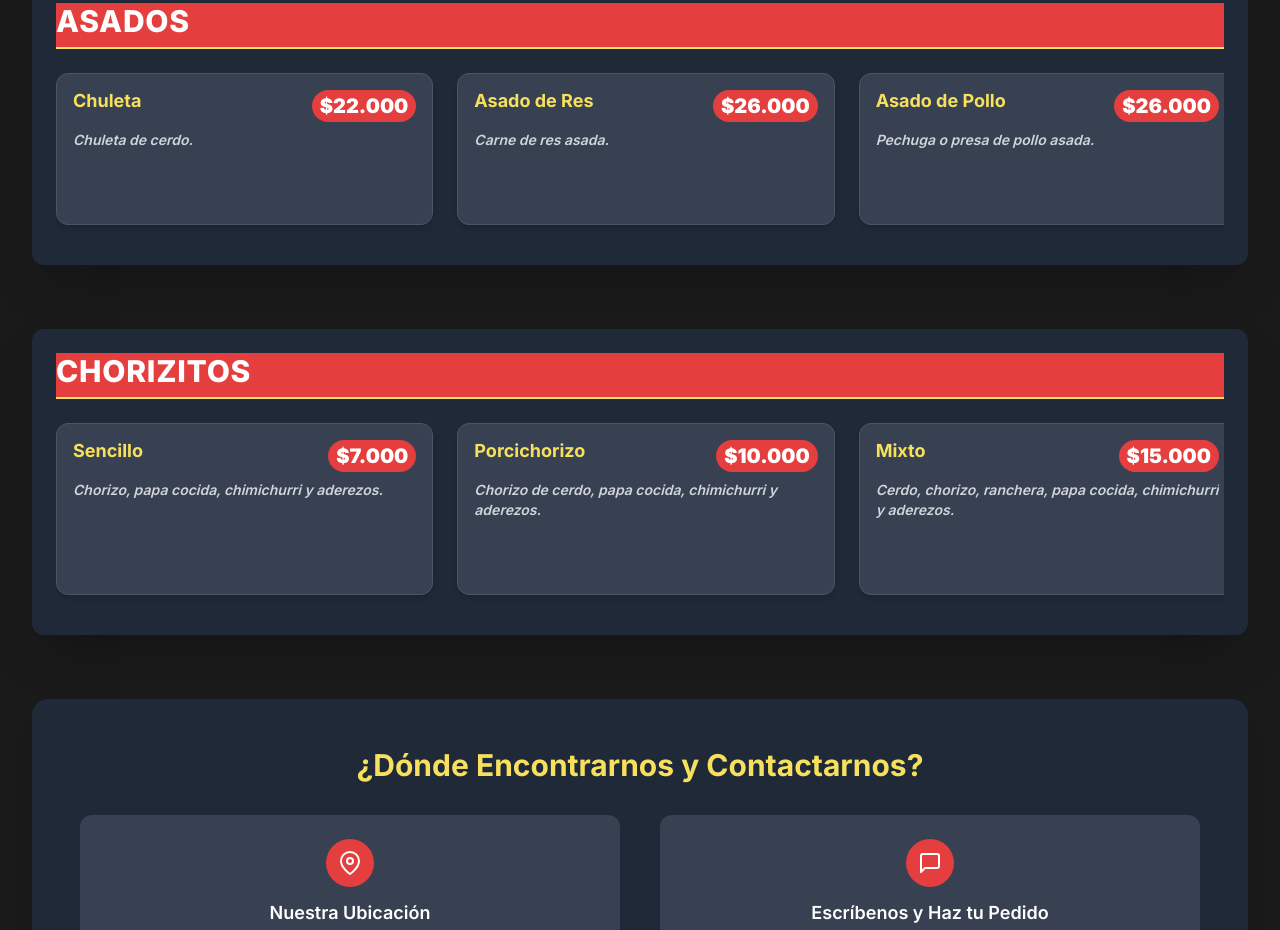
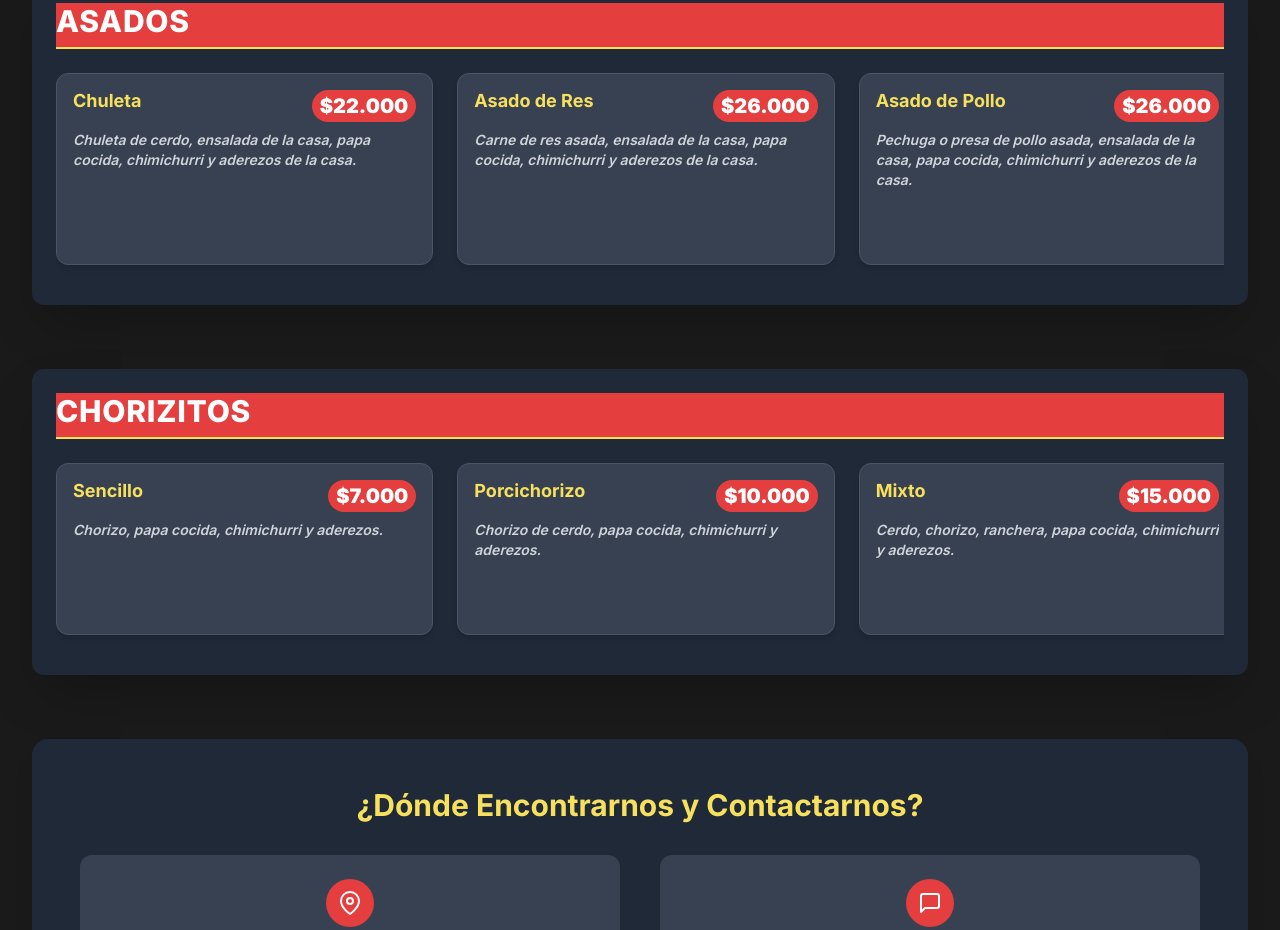
Before and after one commit to WebDeployHub/comidas-r-pidas-foodies, a plain HTML site: page index.html in a window 1280 px wide. Shown: the part 2695-3625 px from the top of the page. Drawn offline with nearby package versions, Linux system fonts and the light colour scheme.

Commit message:
se actualiza

```diff
--- a/index.html
+++ b/index.html
@@ -234,10 +234,10 @@
     { category: "Picadas", name: "Mixta", basePrice: 30 * priceMultiplier, gratinadoPrice: null, description: "Pollo, cerdo, chorizo de cerdo, ranchera, papa cocida, chimichurri, salsa tártara y salsa de pimentón." },
 
     // ⭐ ASADOS
-    { category: "Asados", name: "Chuleta", basePrice: 22 * priceMultiplier, gratinadoPrice: null, description: "Chuleta de cerdo." },
-    { category: "Asados", name: "Asado de Res", basePrice: 26 * priceMultiplier, gratinadoPrice: null, description: "Carne de res asada." },
-    { category: "Asados", name: "Asado de Pollo", basePrice: 26 * priceMultiplier, gratinadoPrice: null, description: "Pechuga o presa de pollo asada." },
-    { category: "Asados", name: "Asado de Cerdo", basePrice: 26 * priceMultiplier, gratinadoPrice: null, description: "Cerdo asado." },
+    { category: "Asados", name: "Chuleta", basePrice: 22 * priceMultiplier, gratinadoPrice: null, description: "Chuleta de cerdo, ensalada de la casa, papa cocida, chimichurri y aderezos de la casa." },
+    { category: "Asados", name: "Asado de Res", basePrice: 26 * priceMultiplier, gratinadoPrice: null, description: "Carne de res asada, ensalada de la casa, papa cocida, chimichurri y aderezos de la casa." },
+    { category: "Asados", name: "Asado de Pollo", basePrice: 26 * priceMultiplier, gratinadoPrice: null, description: "Pechuga o presa de pollo asada, ensalada de la casa, papa cocida, chimichurri y aderezos de la casa." },
+    { category: "Asados", name: "Asado de Cerdo", basePrice: 26 * priceMultiplier, gratinadoPrice: null, description: "Cerdo asado, ensalada de la casa, papa cocida, chimichurri y aderezos de la casa." },
 
     // ⭐ CHORIZITOS
     { category: "Chorizitos", name: "Porcichorizo", basePrice: 10 * priceMultiplier, gratinadoPrice: null, description: "Chorizo de cerdo, papa cocida, chimichurri y aderezos." },
```
